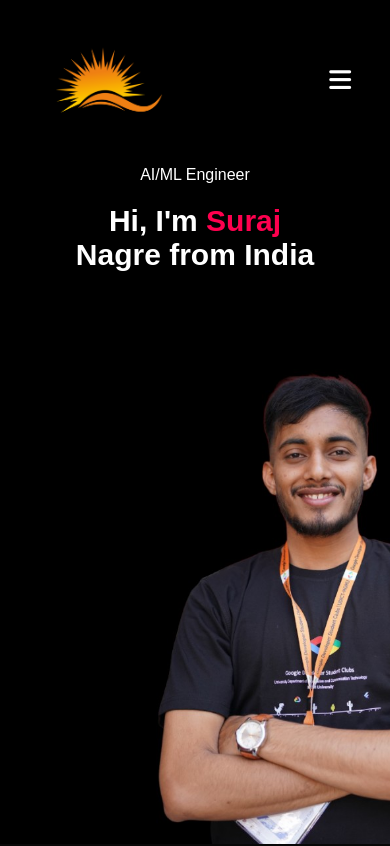
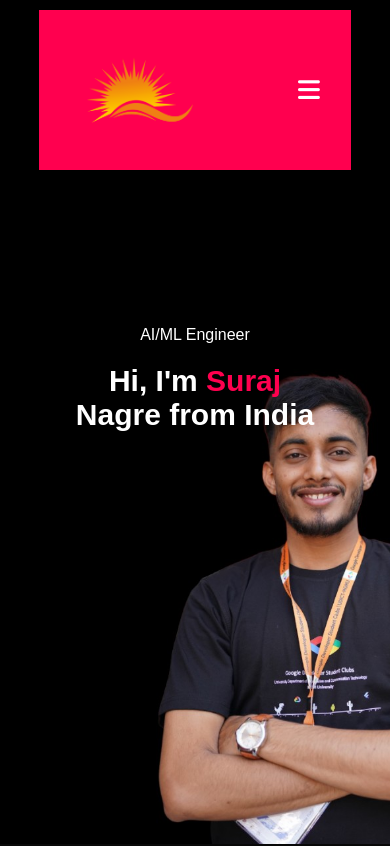
Before and after one commit to kurai-sx/my-portfolio, a React (Create React App) app: page / in a window 390 px wide. Shown: the top 846 px of the page. Built offline with nearby package versions, Linux system fonts and the light colour scheme.

Commit message:
changed uncontrolled componnet to controlled component

```diff
--- a/src/App.css
+++ b/src/App.css
@@ -326,6 +326,16 @@ form .btn2{
 .copyright i{
   color: #ff004f;
 }
+.hide-logo {
+  opacity: 0;
+  visibility: hidden;
+  transition: opacity 0.5s ease, visibility 0.5s ease;
+}
+
+.logo {
+  transition: opacity 0.5s ease, visibility 0.5s ease;
+}
+
 /*---------- css for small screen  ----------*/
 nav .fas{
   display: none;
@@ -343,6 +353,11 @@ nav .fas{
   .header-text h1 {
     font-size: 30px;
   }
+  nav {
+    position: static;
+    background-color: #ff004f; /* or #080808 if you want black */
+  }
+
   nav .fas {
     display: block;
     font-size: 25px;
```
